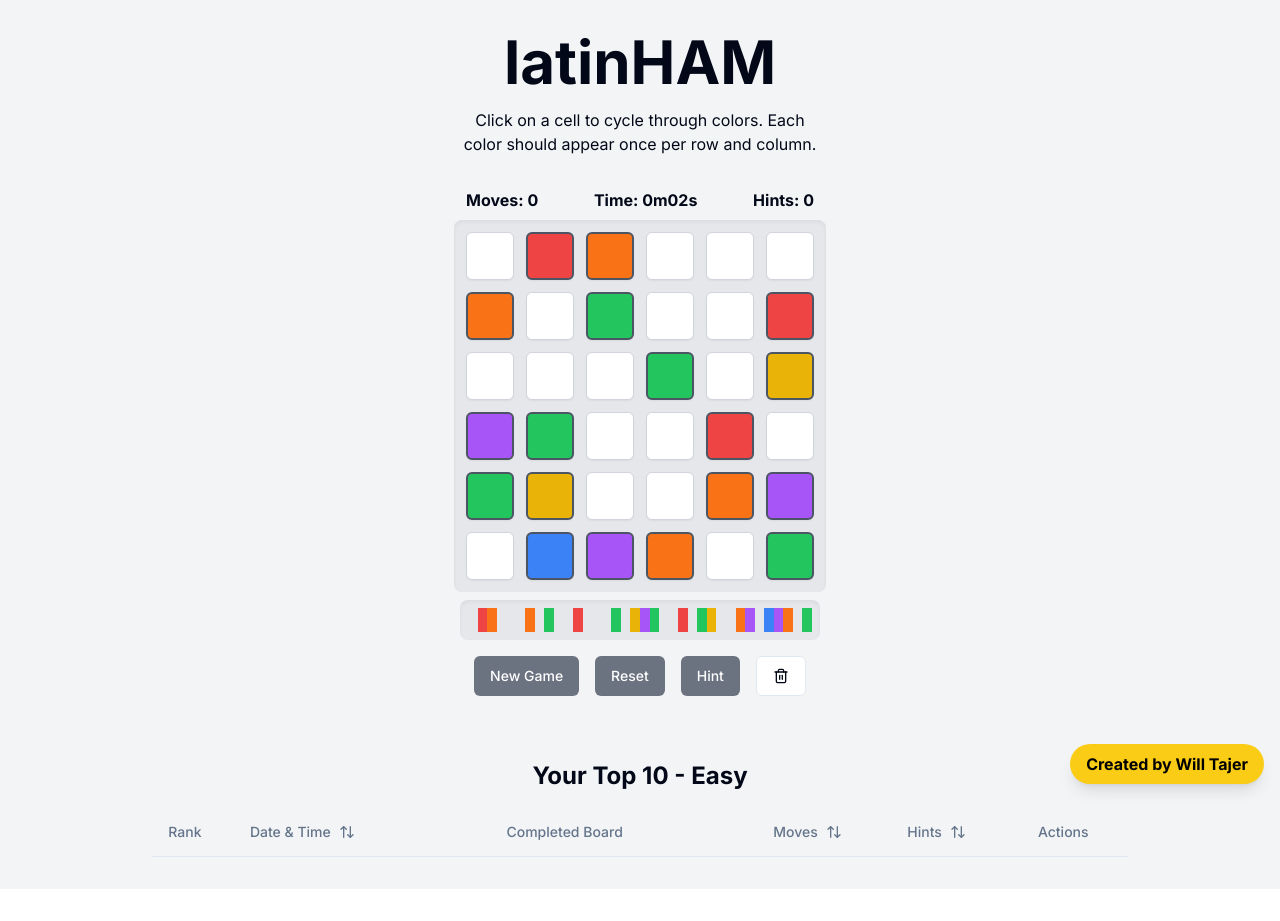
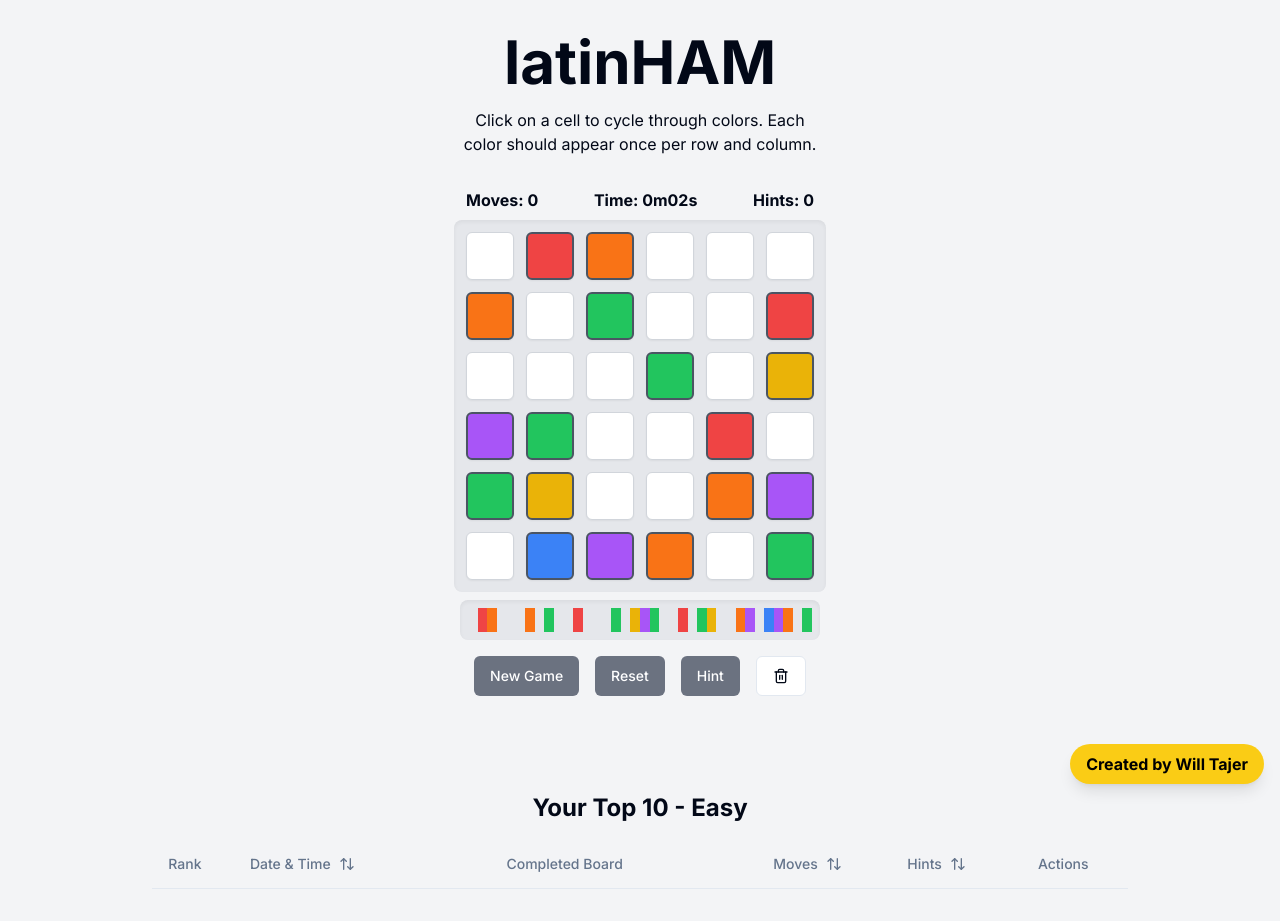
Before and after one commit to willtajer/latinHAM, a Next.js app: page / in a window 1280 px wide. Both pictures are taken after a click on the button "Easy". Before the commit the page ends 889 px from the top, so only its background shows below. Built offline with nearby package versions, Linux system fonts and the light colour scheme.

Commit message:
small padding fix

```diff
--- a/components/LatinHamGame.tsx
+++ b/components/LatinHamGame.tsx
@@ -521,11 +521,11 @@ const LatinHamGame: React.FC = () => {
         )}
       </div>
       {gameState === 'won' && !viewingEntry && (
-        <div className="mt-4 w-[calc(6*3rem+6*0.75rem)] text-center text-2xl font-bold p-4 text-green-600">
+        <div className="mt-16 w-[calc(6*3rem+6*0.75rem)] text-center text-2xl font-bold p-4 text-green-600">
           Congratulations! You solved the puzzle!
         </div>
       )}
-      <div className="mt-16 w-full max-w-xxl">
+      <div className="mt-24 w-full max-w-xxl">
         <Leaderboard
           entries={leaderboard[difficulty]}
           difficulty={difficulty}
```
